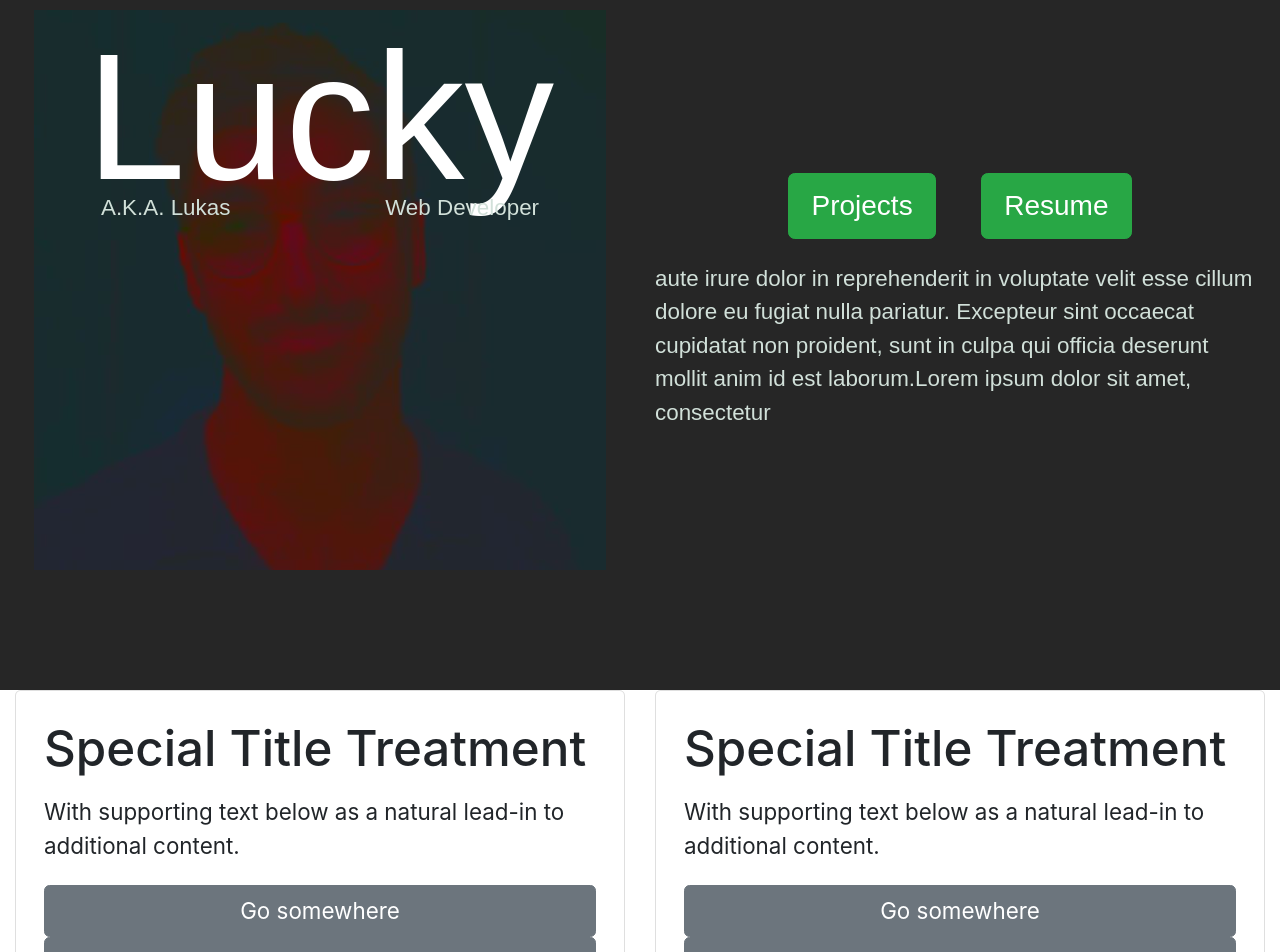
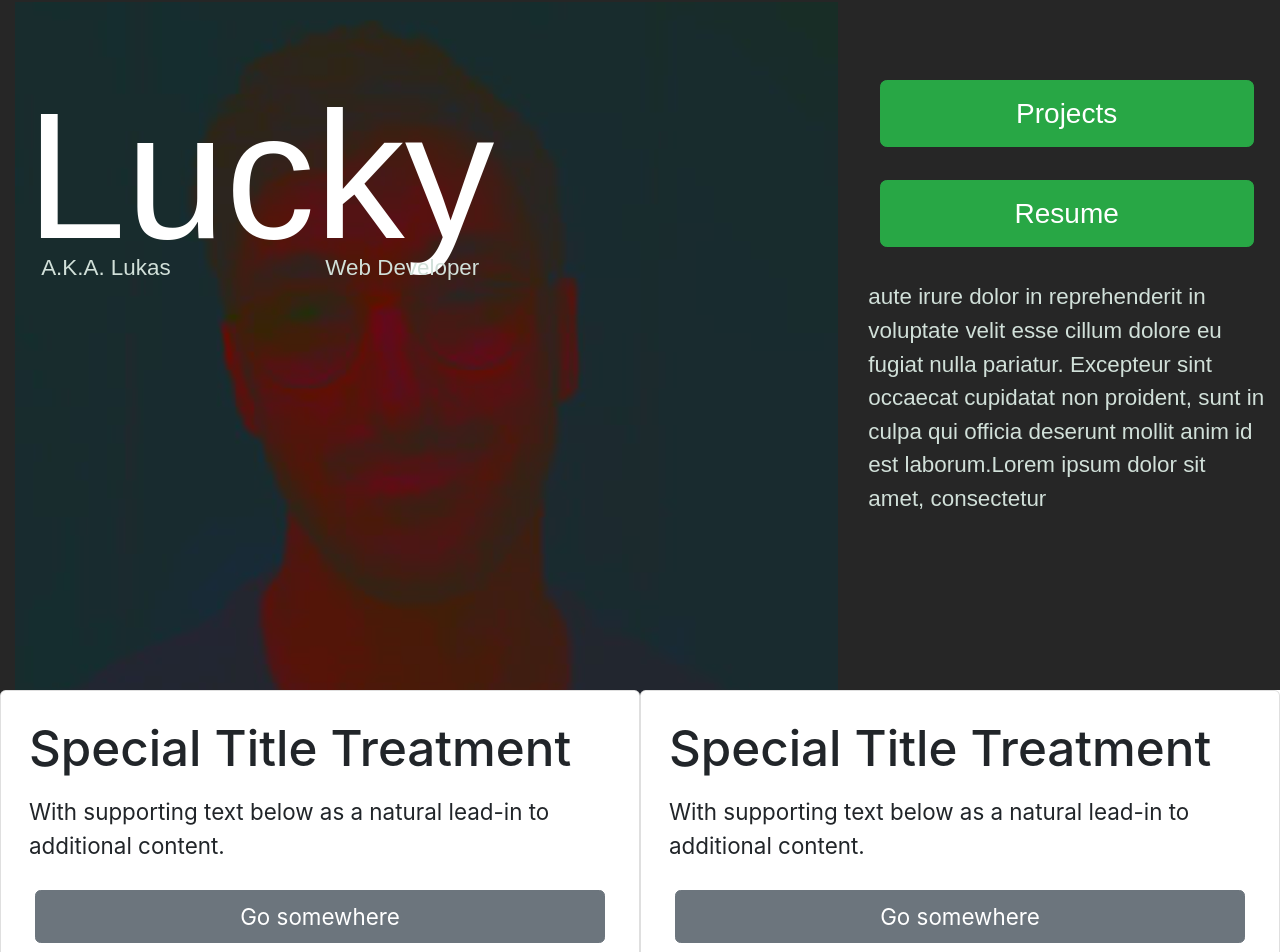
Before and after one commit to TheLukasHenry/luckyportfolioreact, a React (Create React App) app: page / in a window 1280 px wide. Shown: the part 110-1062 px from the top of the page. Built offline with nearby package versions, Linux system fonts and the light colour scheme; a web font is replaced by a local one.

Commit message:
Landing layout fixed

```diff
--- a/src/components/Landing.js
+++ b/src/components/Landing.js
@@ -8,36 +8,14 @@ import LandingButtons from './LandingButtons'
 
 export default function Landing() {
     return (
-        // <Container className="landing" fluid>
-            <Row className="align-items-center landing">
+
+            <Row className="align-items-top landing position-relative">
                 <LandingHeader/>
-                {/* <Col
-                    md="6"
-                    style={{ backgroundImage: `url(${profilePic})` }}
-                    className="profile-pic"
-                >
-                    <Container className="header-section">
-                        <Row><h1 className="text-md-left m-0">Lucky</h1></Row>
-                        <Row className="h1-text">
-                            <Col size="6"><p>A.K.A. Lukas</p></Col>
-                            <Col className="text-right" size="6"><p>Web Developer</p></Col>
-                        </Row>
-                    </Container>
 
-                </Col> */}
-                <LandingButtons/>
-                {/* <Col md="6" className="">
-                    <div className="buttons text-center">
-                        <Button color="success" className="m-3 btn" size="lg">Projects</Button>
-                        <Button color="success" className="m-3 btn" size="lg">Resume</Button>
-                    </div>
-                    <div className="">
+                <LandingButtons className=""/>
 
-                        aute irure dolor in reprehenderit in voluptate velit esse cillum dolore eu fugiat nulla pariatur. Excepteur sint occaecat cupidatat non proident, sunt in culpa qui officia deserunt mollit anim id est laborum.Lorem ipsum dolor sit amet, consectetur
-                    </div>
-                </Col> */}
 
             </Row>
-        // </Container>
+
     )
 }
--- a/src/components/LandingButtons.js
+++ b/src/components/LandingButtons.js
@@ -4,10 +4,16 @@ import { Col, Button } from 'reactstrap'
 
 export default function LandingButtons() {
     return (
-        <Col md="6" className="">
-            <div className="buttons text-center">
-                <Button color="success" className="m-3 btn" size="lg">Projects</Button>
-                <Button color="success" className="m-3 btn" size="lg">Resume</Button>
+        <Col md="4" className="
+        mt-n5
+        mt-md-5
+
+         landing-buttons"
+         >
+         {/* col working classes:  offset-md-8, position-absolute, */}
+            <div className="buttons mx-auto m-md-2 mt-n5">
+                <Button block color="success" className="btn my-0" size="lg">Projects</Button>
+                <Button block color="success" className="btn my-4" size="lg">Resume</Button>
             </div>
             <div className="">
 
--- a/src/components/LandingHeader.js
+++ b/src/components/LandingHeader.js
@@ -5,12 +5,12 @@ import profilePic from '../pictures/profile_picc_short.jpg'
 export default function LandingHeader() {
     return (
         <Col
-            md="6"
+            md="8"
             style={{ backgroundImage: `url(${profilePic})` }}
             className="profile-pic"
         >
-            <Container className="header-section">
-                <Row><h1 className="text-md-left m-0">Lucky</h1></Row>
+            <Container className="header-section ml-md-2">
+                <Row><h1 className="ml-md-0 mt-5 mb-n4">Lucky</h1></Row>
                 <Row className="h1-text">
                     <Col size="6"><p>A.K.A. Lukas</p></Col>
                     <Col className="text-right" size="6"><p>Web Developer</p></Col>
--- a/src/components/Projects.js
+++ b/src/components/Projects.js
@@ -6,11 +6,11 @@ import ProjectsCard from './ProjectsCard'
 export default function Projects() {
     return (
         <Row>
-            <Col md={6} className="">
+            <Col md={6} className="p-0">
                 <ProjectsCard/>
 
             </Col>
-            <Col md={6} className="">
+            <Col md={6} className="p-0">
                 <ProjectsCard/>
 
             </Col>
--- a/src/components/ProjectsCard.js
+++ b/src/components/ProjectsCard.js
@@ -11,10 +11,10 @@ export default function ProjectsCard() {
       <CardText>
         With supporting text below as a natural lead-in to additional content.
       </CardText>
-      <Button>
+      <Button className="m-1">
         Go somewhere
       </Button>
-      <Button>
+      <Button className="m-1">
         Go somewhere
       </Button>
     </Card>
--- a/src/scss/landing.scss
+++ b/src/scss/landing.scss
@@ -7,25 +7,37 @@
     font-family: $ff-1;
     color: $white;
     background-color: $primary;
-    min-height: 100vh;
+    // min-height: 100vh;
+    // max-height: 100vh;
+    height: 100vh;
+
 
     .profile-pic {
       background-repeat: no-repeat;
       // aspect-ratio: 2/3;
       background-size:contain;
       background-position:center;
-      min-height: 25rem;
+      min-height: 40rem;
       background-color: $primary;
       background-blend-mode: color;
-      // background-position: top left;
-      // background-origin: content-box;
+      background-position: top;
+      background-origin: content-box;
     }
 
     .header-section {
       width: min-content;
     }
 
-    .h1-text {
-      transform: translateY(-1.5rem);
-    }
+    // .h1-text {
+    //   transform: translateY(-1.5rem);
+    // }
   }
+
+  .buttons {
+    max-width: 80vw;
+    text-align: center;
+  }
+
+// .landing-buttons {
+//   transform: translateY(200px);
+// }
```
